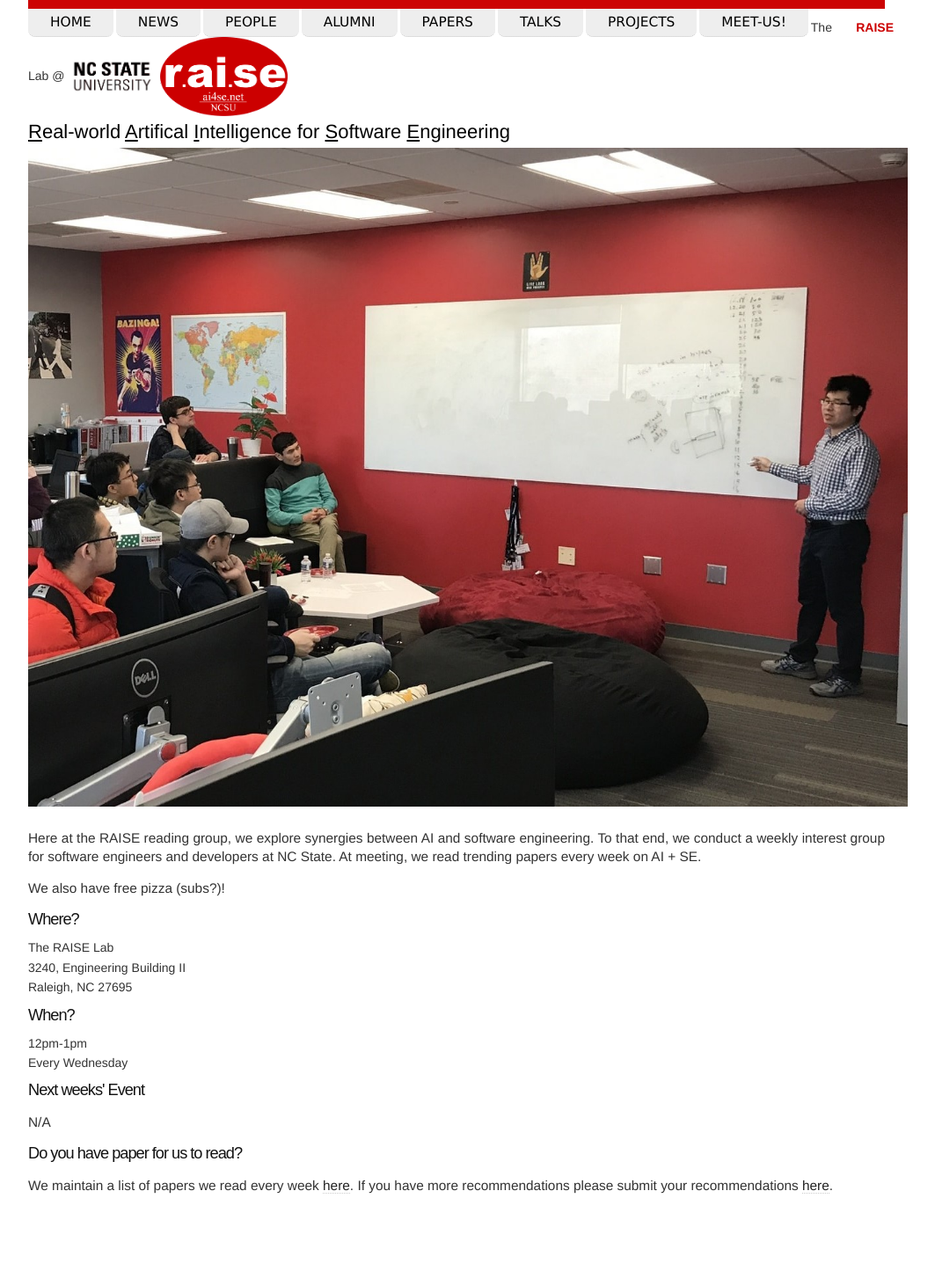
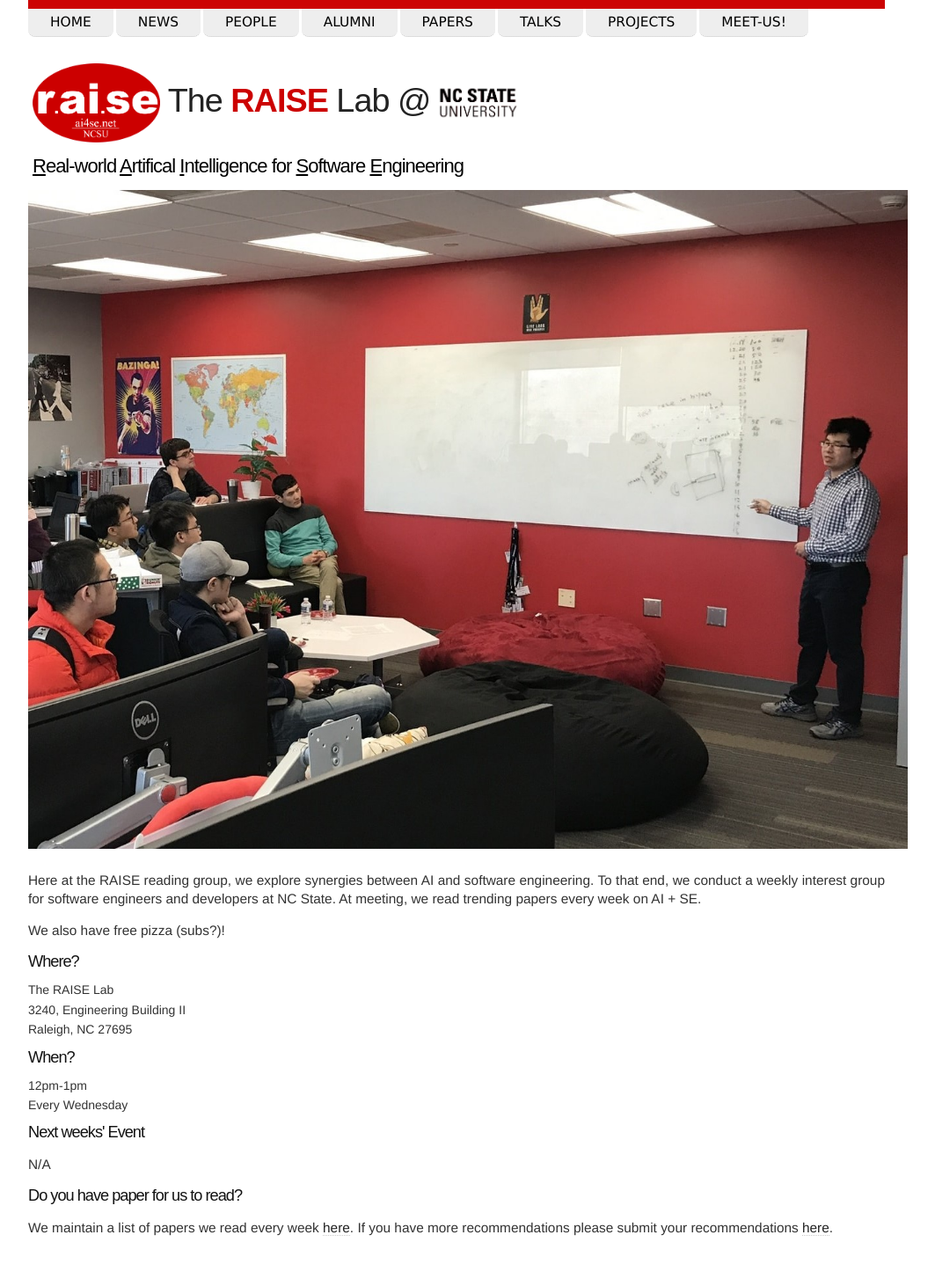
Before and after one commit to ai-se/ai-se.github.io, a Jekyll site: the page built from events/index.html, in a window 1280 px wide. Shown: the whole page at 88% size, without its empty margins (126-1189 px from the left). Built offline with Jekyll 4.4.1, drawn with Linux system fonts in a browser that asks for light colours; before the commit the page ends 1414 px from its top, so only the background shows below that.

Commit message:
Update page.html

```diff
--- a/_layouts/page.html
+++ b/_layouts/page.html
@@ -19,10 +19,10 @@
     <div id="wrapper2">
       {% include nav.html %}
       <div id="header">
-<!--         <h1> <img src="/img/logo.png" height="90"> -->
+        <h1> <img src="/img/logo.png" height="90">
           The <b>
             <font color="#CC0000">RAISE</font>
-          </b> Lab @<a href="https://www.ncsu.edu"><img src="/img/ncsu_logo.jpg" alt="NCSU" height="50"><img src="/img/logo.png" height="90"></a> <br><span style="font-size: 22px; text-transform: none;  color: #000;">
+          </b> Lab @<a href="https://www.ncsu.edu"><img src="/img/ncsu_logo.jpg" alt="NCSU" height="50"></a> <br><span style="font-size: 22px; text-transform: none;  color: #000;">
             <u>R</u>eal-world <u>A</u>rtifical <u>I</u>ntelligence for <u>S</u>oftware <u>E</u>ngineering
           </span>
         </h1>
```
